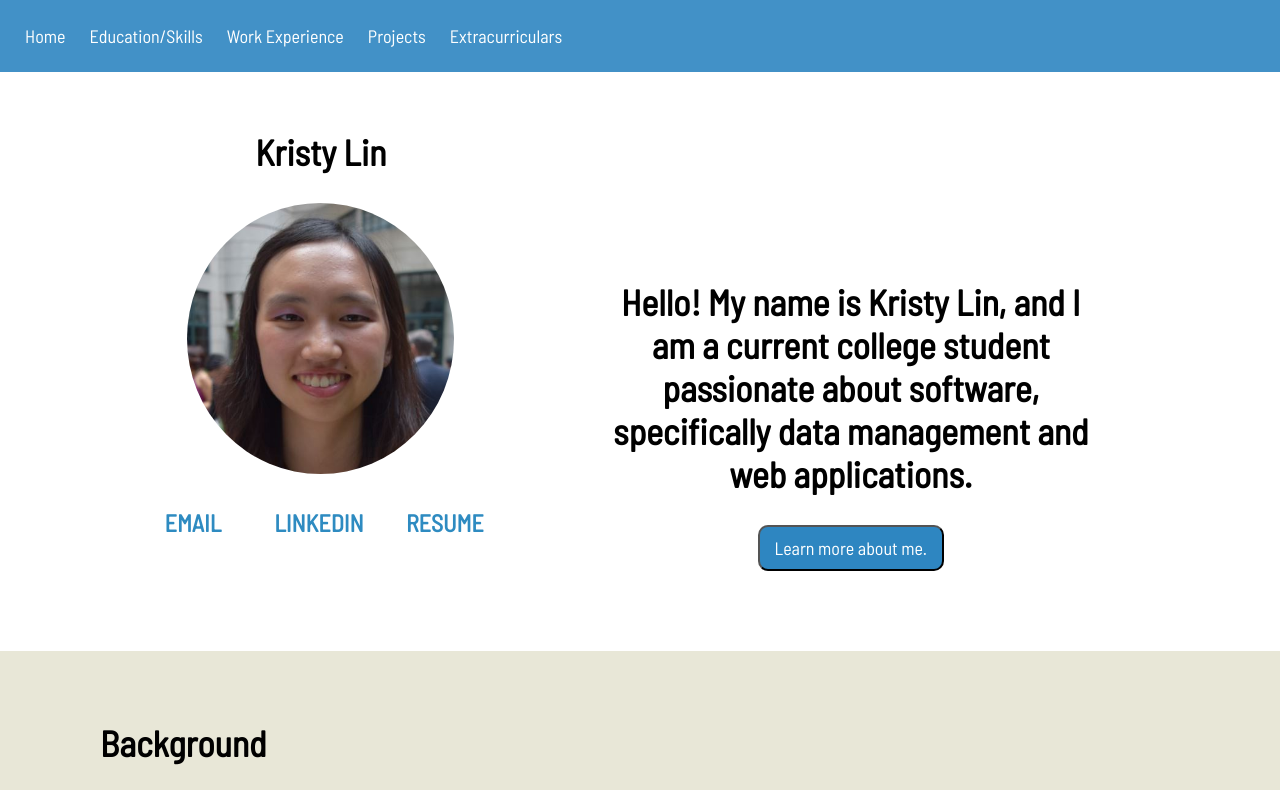
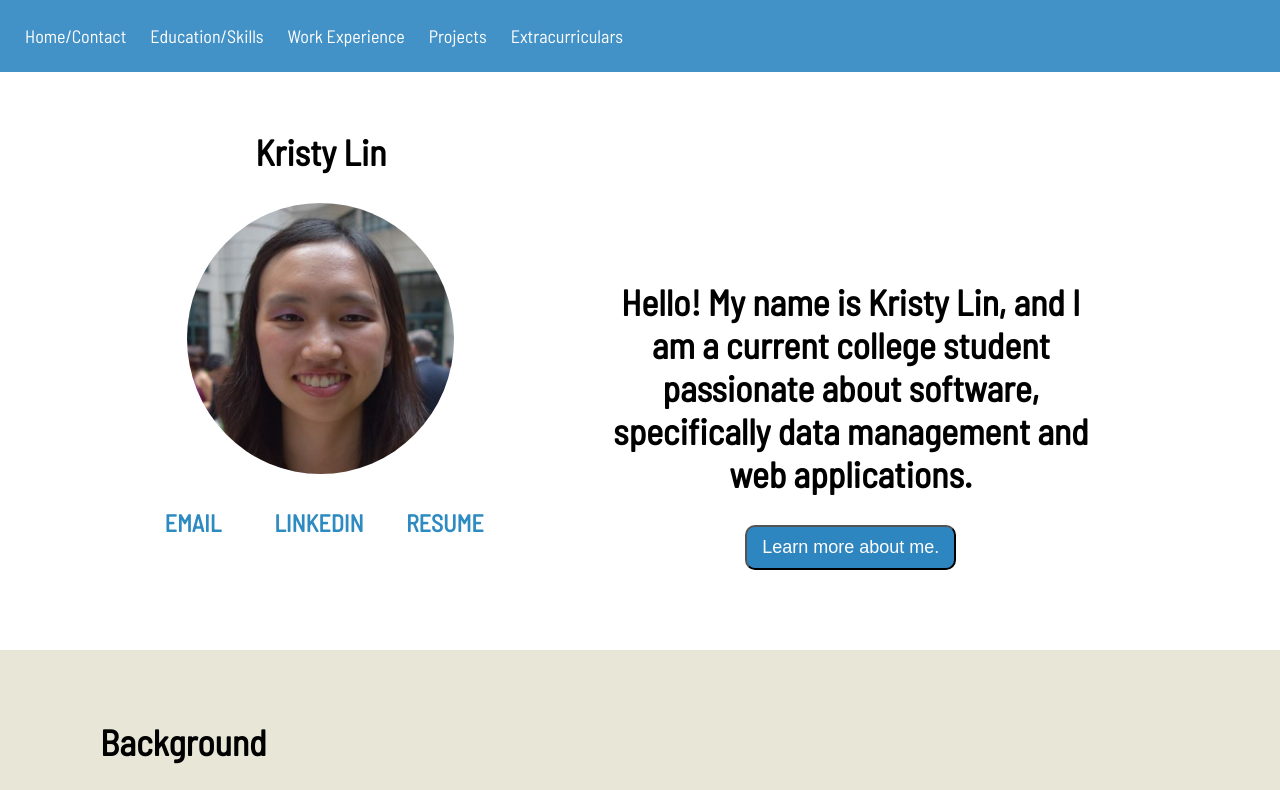
Before and after one commit to kkyl/kkyl.github.io, a plain HTML site: page index.html in a window 1280 px wide. Shown: the top 790 px of the page. Drawn offline with nearby package versions, Linux system fonts and the light colour scheme.

Commit message:
Revert "small changes"
This reverts commit 646bfaf2ee0fc211ab6af9e02a261c57263999d5.

```diff
--- a/index.html
+++ b/index.html
@@ -16,7 +16,7 @@
 <body>
 	<!--nav bar to allow user to locate certain sections of linear page-->
 	<nav>
-		<a href="#intro">Home</a>
+		<a href="#intro">Home/Contact</a>
 		<a href="#background">Education/Skills</a>
 		<a href="#work">Work Experience</a>
 		<a href="#projects">Projects</a>
--- a/main.css
+++ b/main.css
@@ -87,7 +87,6 @@ iframe {
 /* default button styling */
 button {
 
-	font-family: 'Barlow Semi Condensed', sans-serif;
 	background-color: #2e86c1;
 	color: white;
 	padding: 10px 15px;
```
